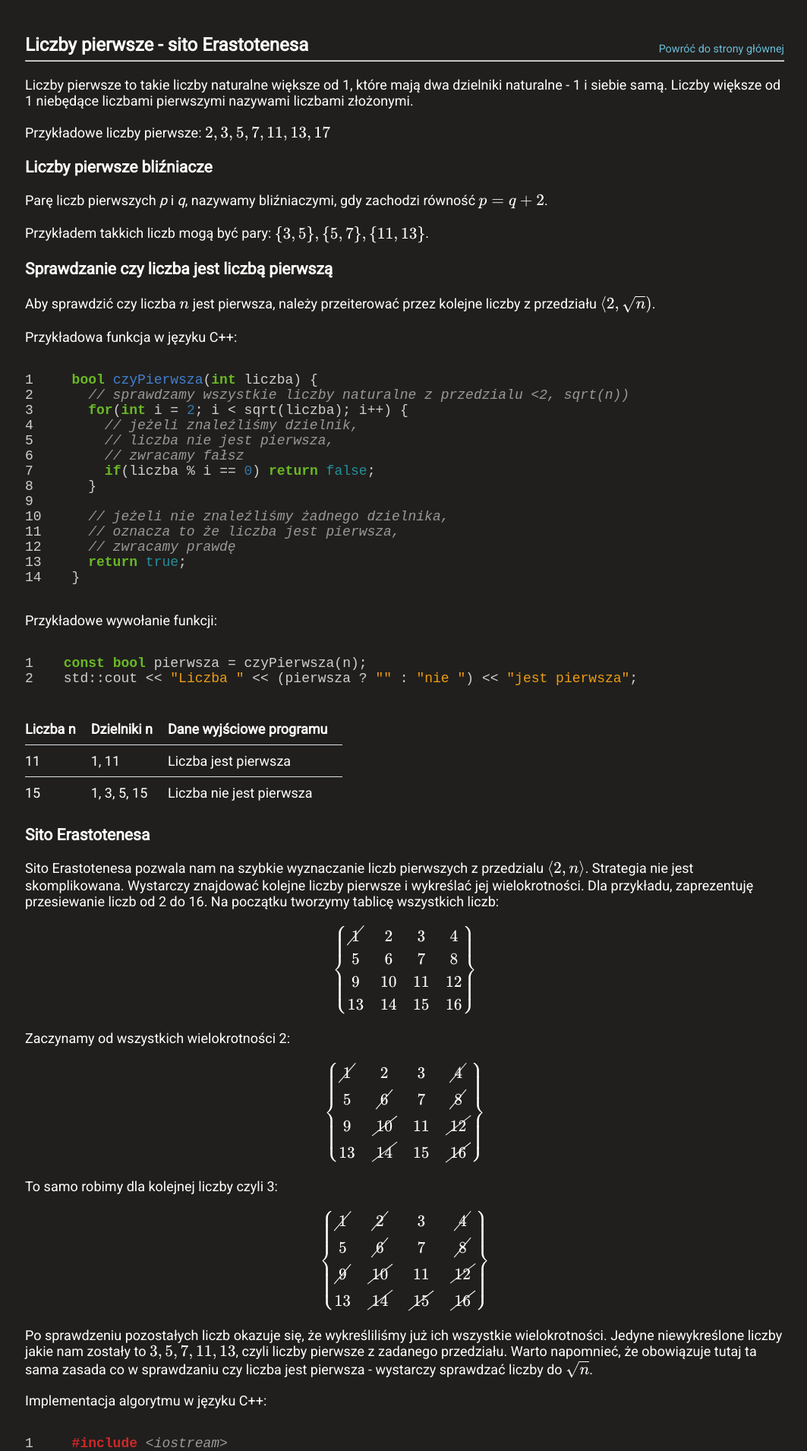
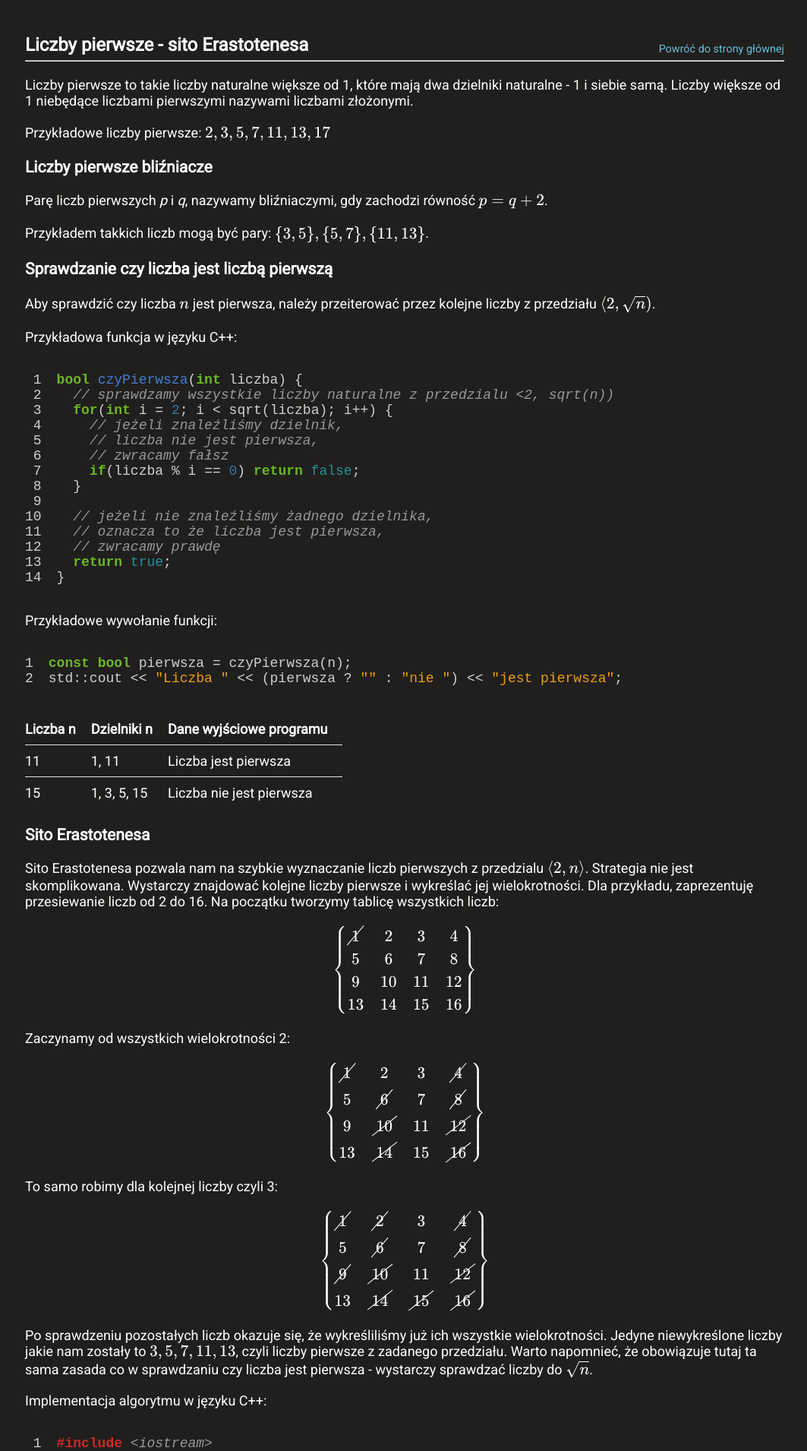
Before and after one commit to sszczep/Niezbednik-Maturzysty-Informatyka, a Jekyll site: the page built from _notes/algorytmy/liczby-pierwsze-sito-erastotenesa.md, in a window 1280 px wide. Shown: the top 1910 px of the page at 76% size, without its empty margins (107-1170 px from the left). Built offline with Jekyll 4.4.1, drawn with Linux system fonts in a browser that asks for light colours; formulas are drawn with MathJax 3.

Commit message:
Change code blocks styling

```diff
--- a/assets/css/highlight-css.scss
+++ b/assets/css/highlight-css.scss
@@ -5,7 +5,7 @@
 .highlight { background: transparent; color: #d0d0d0; margin: 0 }
 .highlight pre { tab-size: 2; -moz-tab-size: 2 }
 .highlight { th, td { padding: 0; border: none }}
-.highlight .gutter.gl { padding-right: 40px }
+.highlight .gutter.gl { padding-right: 20px; text-align: right }
 .highlight .c { color: #999999; font-style: italic } /* Comment */
 .highlight .err { color: #a61717; background-color: #e3d2d2 } /* Error */
 .highlight .esc { color: #d0d0d0 } /* Escape */
```
